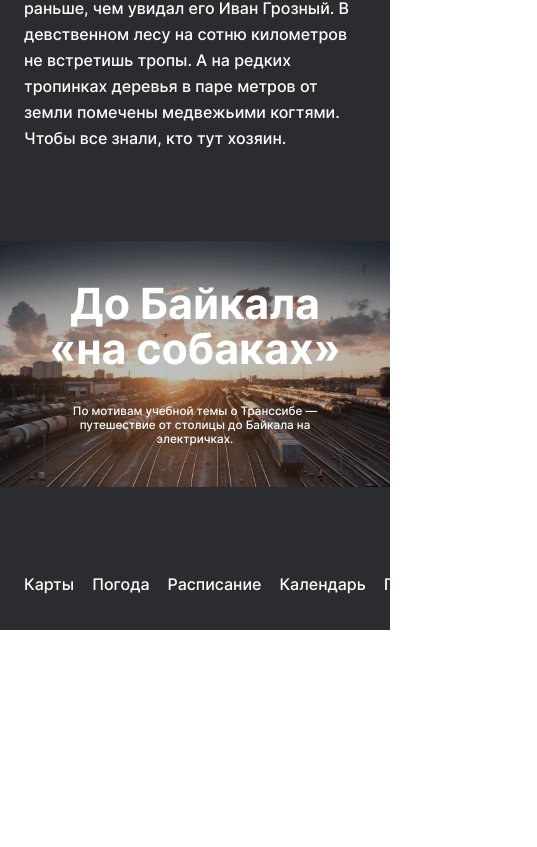
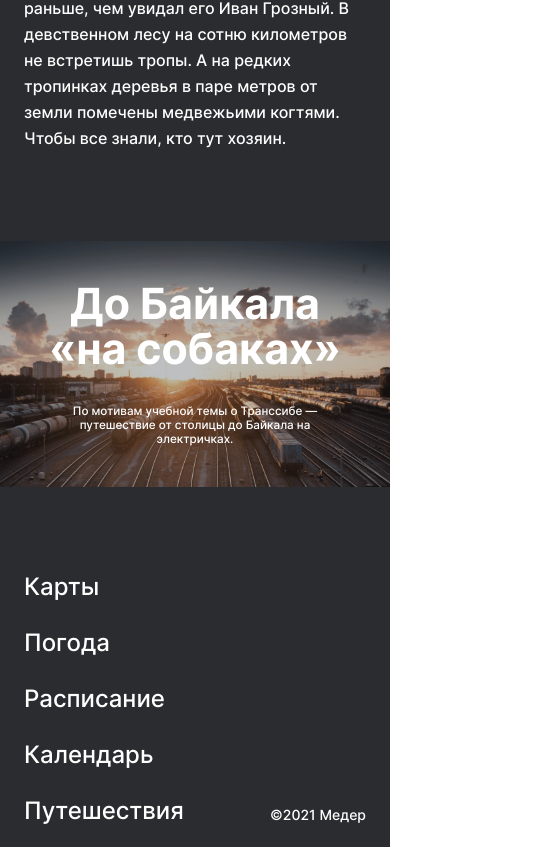
Before and after one commit to Meder84/russian-travel, a plain HTML site: page index.html in a window 390 px wide. Shown: the part 9779-10626 px from the top of the page, 537 px wide, since content can reach past the window. Before the commit the page ends 10409 px from the top, so only its background shows below. Drawn offline with Linux system fonts and the light colour scheme.

Commit message:
footer finish

```diff
--- a/blocks/footer/__copyright/footer__copyright.css
+++ b/blocks/footer/__copyright/footer__copyright.css
@@ -5,3 +5,17 @@
   line-height: 1.14;
   color: #fff;
 }
+
+@media screen and (max-width: 650px) {
+  .footer__copyright {
+    align-self: end;
+  }
+}
+@media screen and (max-width: 320px) {
+  .footer__copyright {
+    align-self: start;
+    margin-top: 48px;
+    font-size: 14px;
+    line-height: 1;
+  }
+}
--- a/blocks/footer/__link/footer__link.css
+++ b/blocks/footer/__link/footer__link.css
@@ -6,3 +6,10 @@
   color: #fff;
   text-decoration: none;
 }
+
+@media screen and (max-width: 650px) {
+  .footer__link {
+    font-size: 24px;
+    line-height: 1;
+  }
+}
--- a/blocks/footer/__list/footer__list.css
+++ b/blocks/footer/__list/footer__list.css
@@ -5,3 +5,9 @@
 .footer__list:last-of-type{
   margin: 0;
 }
+
+@media screen and (max-width: 650px) {
+  .footer__list {
+    margin: 0;
+  }
+}
--- a/blocks/footer/__lists/footer__lists.css
+++ b/blocks/footer/__lists/footer__lists.css
@@ -4,3 +4,12 @@
   margin: 0;
   padding: 0;
 }
+
+@media screen and (max-width: 650px) {
+  .footer__lists {
+    display: grid;
+    grid-template-columns: min-content;
+    grid-auto-rows: min-content;
+    grid-row-gap: 32px;
+  }
+}
--- a/blocks/footer/footer.css
+++ b/blocks/footer/footer.css
@@ -11,3 +11,16 @@
     width: calc(100% - (24px * 2));
   }
 }
+
+@media screen and (max-width: 650px) {
+  .footer {
+    display: flex;
+    flex-direction: row;
+  }
+}
+
+@media screen and (max-width: 320px) {
+  .footer {
+    flex-direction: column;
+  }
+}
```
